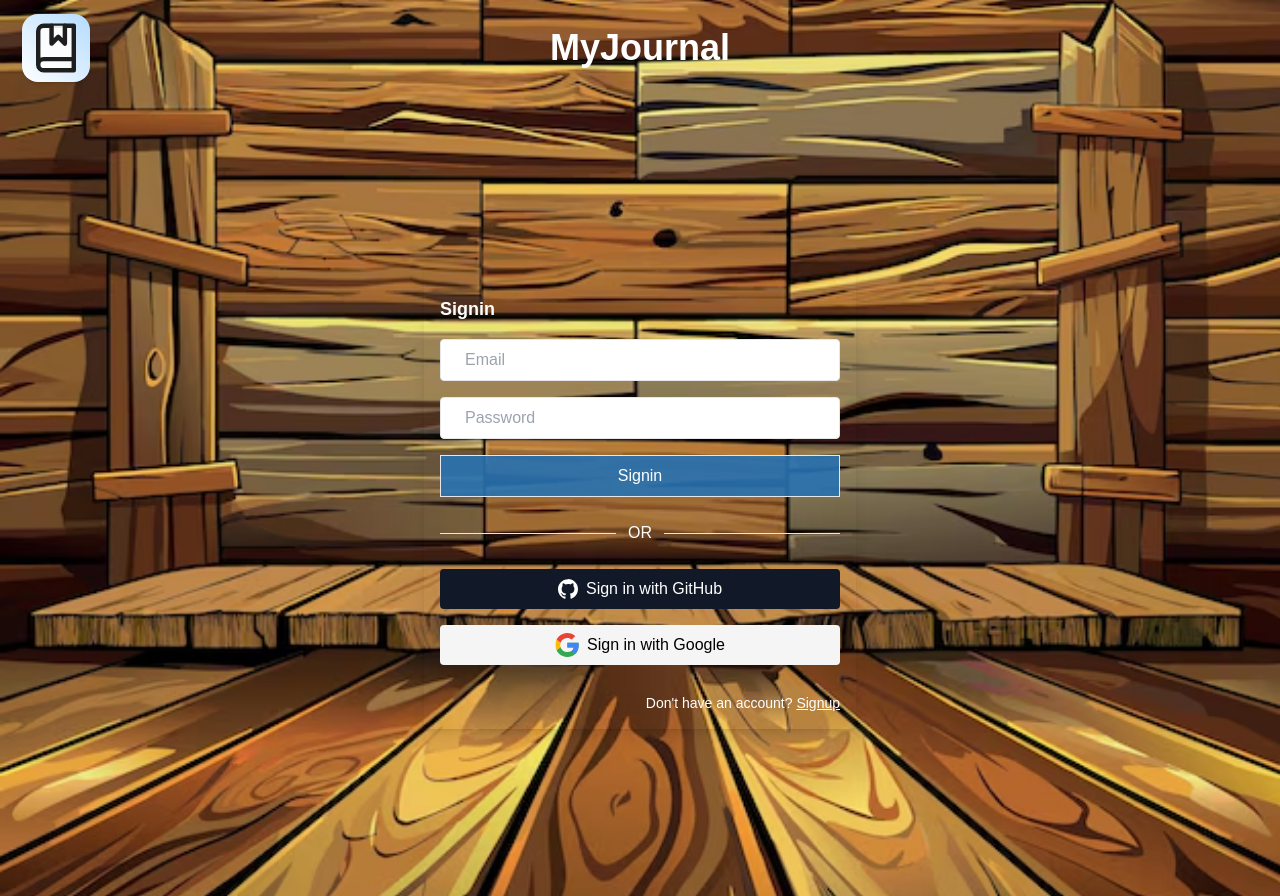
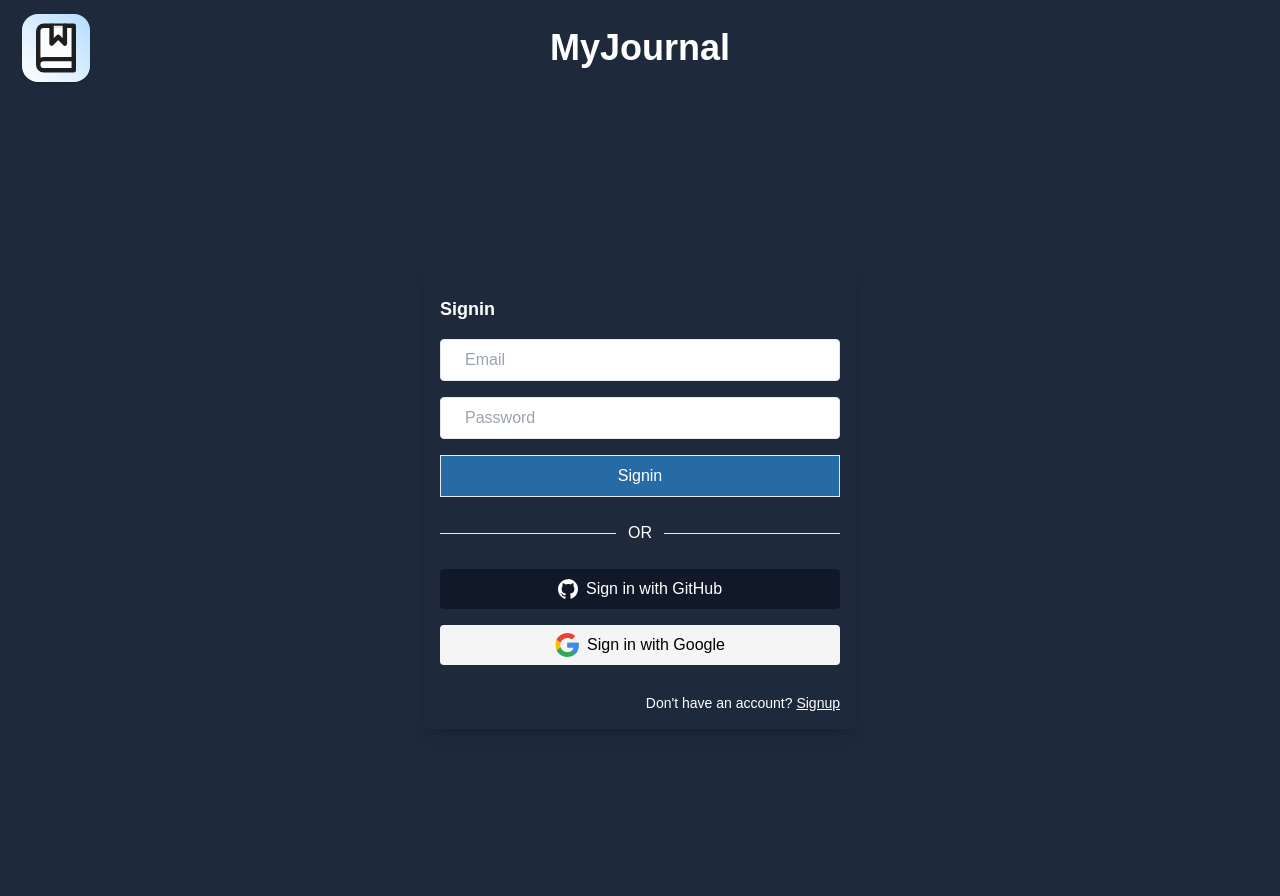
Before and after one commit to Moonlight-12/MyJournals, a Next.js app in the folder client/: page / in a window 1280 px wide. Built offline with nearby package versions, Linux system fonts and the light colour scheme; no server answers.

Commit message:
change background

```diff
--- a/client/src/app/layout.tsx
+++ b/client/src/app/layout.tsx
@@ -45,7 +45,8 @@ export default function RootLayout({
       <body
         className={`${geistSans.variable} ${geistMono.variable} antialiased min-h-screen w-full `}
       >
-        <div className="w-screen min-h-screen bg-[url('/wood-cartoon.jpg')] bg-cover bg-center text-white">
+        <div className="w-screen min-h-screen bg-slate-800 text-white">
+
           <AuthProvider>{children}</AuthProvider>
         </div>
 
--- a/client/src/components/next-home/recent-journal/index.tsx
+++ b/client/src/components/next-home/recent-journal/index.tsx
@@ -25,7 +25,7 @@ export async function RecentJournalComponent({
         <h2 className="text-2xl font-semibold">Recent Journal</h2>
       </div>
 
-      <RecentCarousel data={data} className="bg-[url('/wooden2.jpg')] bg-cover bg-center rounded-md"/>
+      <RecentCarousel data={data} className=" rounded-md"/>
     </div>
   );
 }
```
